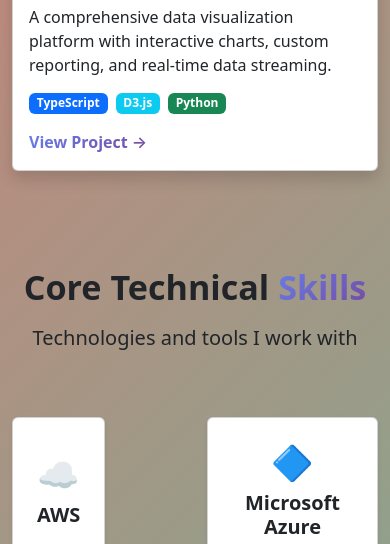
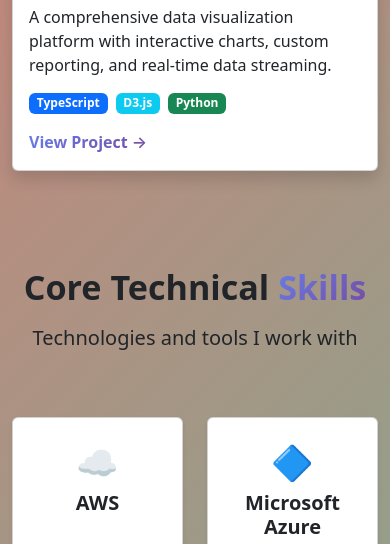
Before and after one commit to addithyaprasad/Portfolio, a plain HTML site: page index.html in a window 390 px wide. Shown: the part 2679-3223 px from the top of the page. Drawn offline with nearby package versions, Linux system fonts and the light colour scheme.

Commit message:
Improve mobile skill tiles layout with simplified flexbox approach

```diff
--- a/index.html
+++ b/index.html
@@ -136,24 +136,16 @@
             transition: all 0.3s ease;
             animation: fadeInUp 0.6s ease-out;
             animation-fill-mode: both;
-            height: 100%;
-            display: flex;
-            flex-direction: column;
-            justify-content: center;
-        }
-
-        .skill-badge h5 {
-            margin-bottom: 0;
-            line-height: 1.2;
         }
 
         @media (max-width: 767.98px) {
-            .row.g-4 > [class*="col-"] {
+            #skills .row.g-4 > [class*="col-"] {
                 display: flex;
+                margin-bottom: 1rem;
             }
 
-            .skill-badge {
-                min-height: 140px;
+            #skills .row.g-4 > [class*="col-"] > .skill-badge {
+                width: 100%;
             }
         }
 
```
